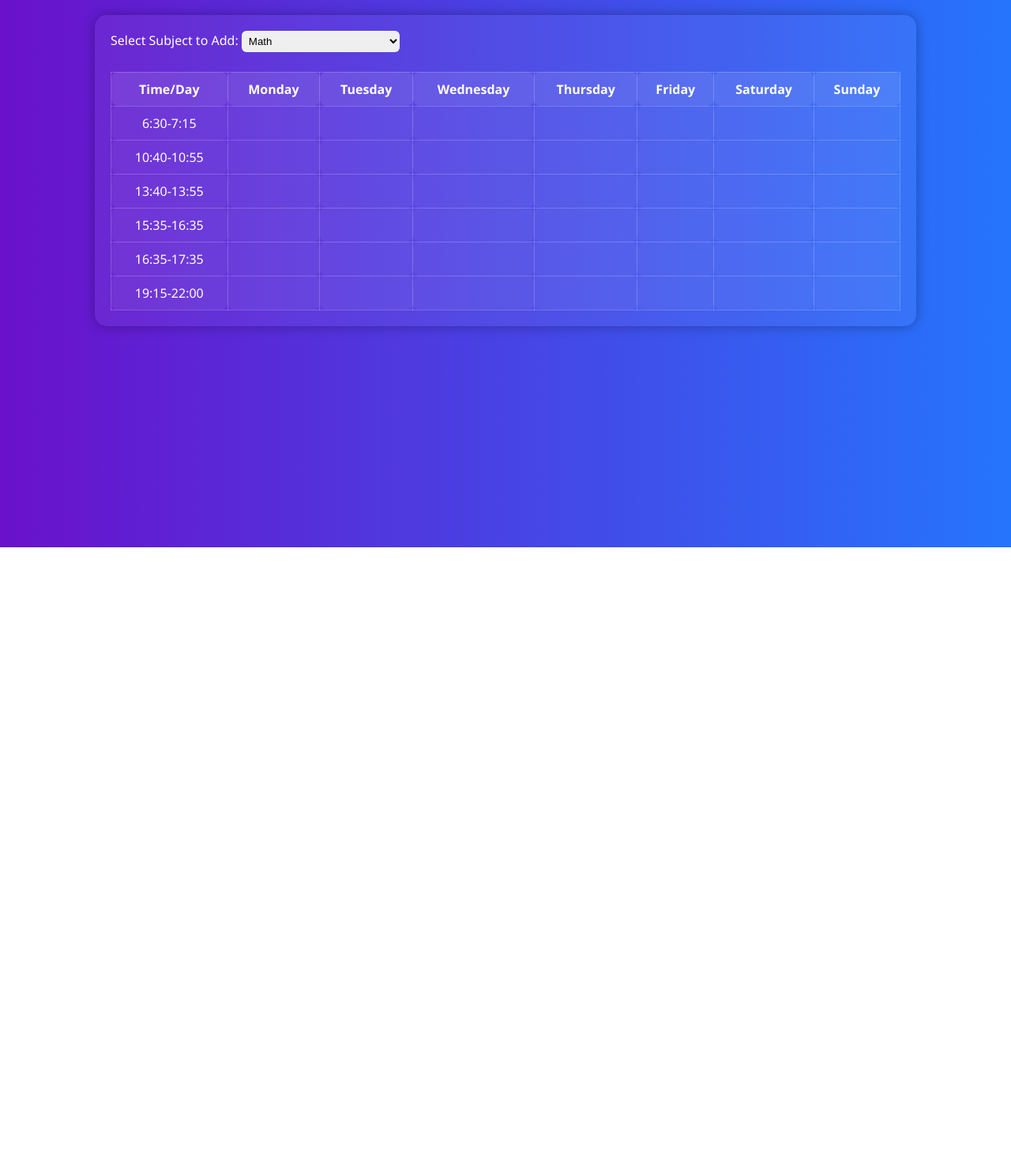
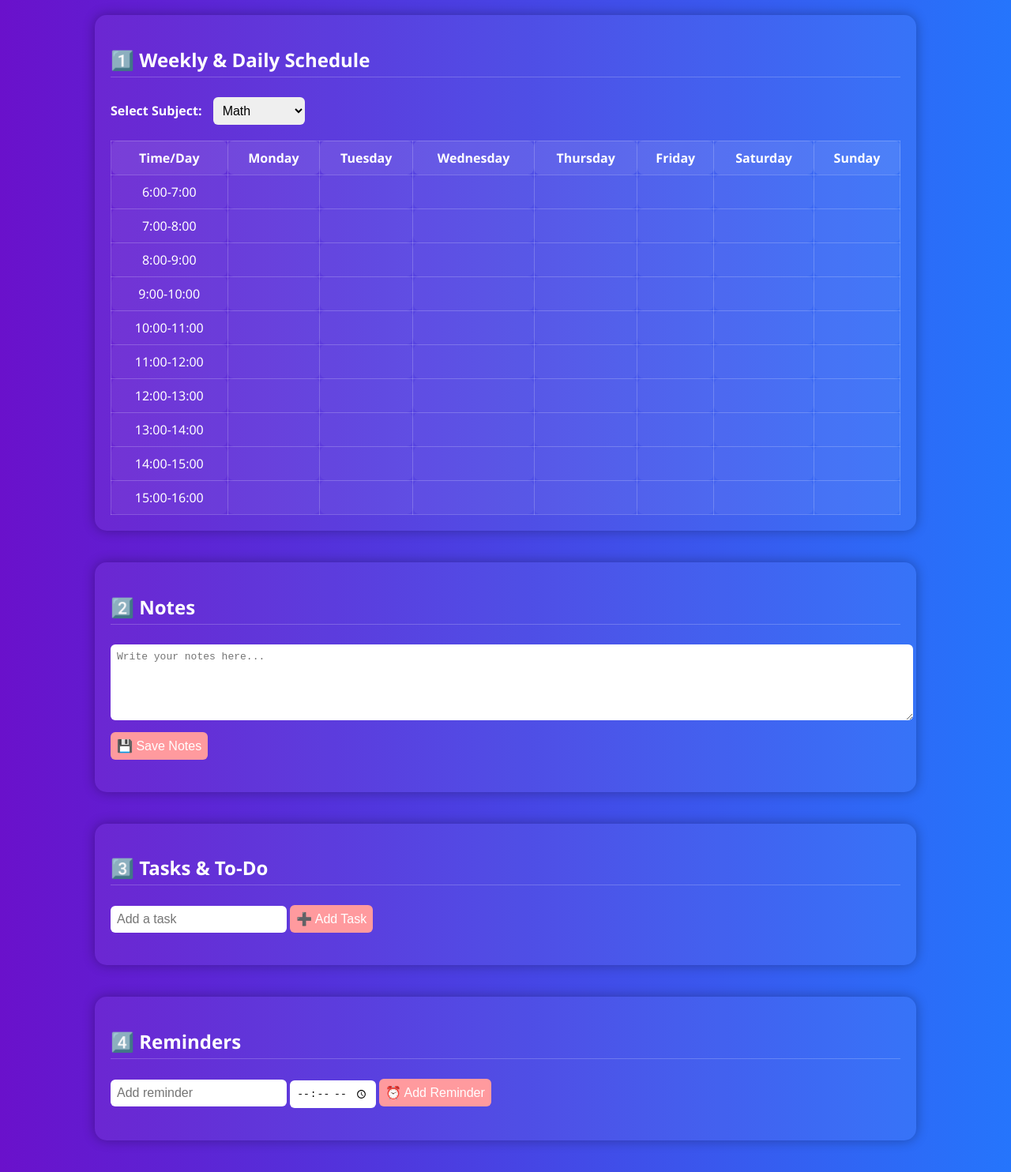
Before and after one commit to huzeydev/Study-organizer, a plain HTML site: page index.html in a window 1280 px wide. Shown: the part 107-1591 px from the top of the page at 79% size. Before the commit the page ends 800 px from the top, so only its background shows below. Drawn offline with Linux system fonts and the light colour scheme.

Commit message:
Update index.html

```diff
--- a/index.html
+++ b/index.html
@@ -3,13 +3,14 @@
 <head>
 <meta charset="UTF-8">
 <meta name="viewport" content="width=device-width, initial-scale=1.0">
-<title>my Weekly & Daily Planner</title>
+<title>Huzeyfa's Study Assistant</title>
 <style>
   body {
     font-family: 'Segoe UI', Tahoma, Geneva, Verdana, sans-serif;
     background: linear-gradient(to right, #6a11cb, #2575fc);
+    color: #fff;
     margin: 0;
-    color: #fff;
+    padding: 0;
   }
   h1 {
     text-align: center;
@@ -23,6 +24,11 @@
     border-radius: 15px;
     padding: 20px;
     box-shadow: 0 0 15px rgba(0,0,0,0.3);
+    margin-bottom: 40px;
+  }
+  h2 {
+    border-bottom: 1px solid rgba(255,255,255,0.2);
+    padding-bottom: 5px;
   }
   table {
     width: 100%;
@@ -47,22 +53,72 @@
     text-decoration: line-through;
     opacity: 0.6;
   }
-  select {
-    padding: 5px;
+  select, input, button, textarea {
+    padding: 8px;
     border-radius: 6px;
     border: none;
-    margin-bottom: 10px;
+    margin: 5px 0;
+    font-size: 1em;
   }
-  #subjectSelect {
-    width: 200px;
+  button {
+    background-color: #ff9a9e;
+    color: #fff;
+    cursor: pointer;
+    transition: 0.3s;
+  }
+  button:hover {
+    background-color: #fad0c4;
+    color: #000;
+  }
+  ul {
+    list-style: none;
+    padding-left: 0;
+  }
+  li {
+    background: rgba(0,0,0,0.2);
+    padding: 10px;
+    margin: 5px 0;
+    border-radius: 10px;
+    display: flex;
+    justify-content: space-between;
+    align-items: center;
+    cursor: pointer;
+    transition: 0.3s;
+  }
+  li.completed {
+    text-decoration: line-through;
+    opacity: 0.6;
+  }
+  .delete-btn {
+    background: #ff4d4d;
+    border: none;
+    padding: 5px 10px;
+    border-radius: 5px;
+    cursor: pointer;
+    color: #fff;
+    font-weight: bold;
+  }
+  .delete-btn:hover {
+    background: #ff1a1a;
+  }
+  label {
+    font-weight: bold;
+    margin-right: 10px;
+  }
+  textarea {
+    width: 100%;
+    resize: vertical;
+    min-height: 80px;
   }
 </style>
 </head>
 <body>
-<h1>📅 My Weekly & Daily Planner</h1>
+
+<h1>📚 Huzeyfa's Study Assistant</h1>
 
 <div class="container">
-  <label for="subjectSelect">Select Subject to Add:</label>
+  <h2>1️⃣ Weekly & Daily Schedule</h2>
+  <label for="subjectSelect">Select Subject:</label>
   <select id="subjectSelect">
     <option value="Math">Math</option>
     <option value="English">English</option>
@@ -90,44 +146,107 @@
         <th>Sunday</th>
       </tr>
     </thead>
-    <tbody id="scheduleBody">
-      <!-- Time slots will be inserted here -->
-    </tbody>
+    <tbody id="scheduleBody"></tbody>
   </table>
 </div>
 
+<div class="container">
+  <h2>2️⃣ Notes</h2>
+  <textarea id="notes" placeholder="Write your notes here..."></textarea>
+  <button onclick="saveNotes()">💾 Save Notes</button>
+  <p id="notesSaved" style="color: #a0ffa0;"></p>
+</div>
+
+<div class="container">
+  <h2>3️⃣ Tasks & To-Do</h2>
+  <input type="text" id="taskInput" placeholder="Add a task">
+  <button onclick="addTask()">➕ Add Task</button>
+  <ul id="taskList"></ul>
+</div>
+
+<div class="container">
+  <h2>4️⃣ Reminders</h2>
+  <input type="text" id="reminderInput" placeholder="Add reminder">
+  <input type="time" id="reminderTime">
+  <button onclick="addReminder()">⏰ Add Reminder</button>
+  <ul id="reminderList"></ul>
+</div>
+
 <script>
+  // --- Schedule ---
   const scheduleBody = document.getElementById('scheduleBody');
-const subjects = document.getElementById('subjectSelect').options;
+  const days = ["Monday","Tuesday","Wednesday","Thursday","Friday","Saturday","Sunday"];
+  const times = ["6:00-7:00","7:00-8:00","8:00-9:00","9:00-10:00","10:00-11:00",
+                 "11:00-12:00","12:00-13:00","13:00-14:00","14:00-15:00","15:00-16:00"];
+  const schedule = {};
 
-const times = ["6:30-7:15", "10:40-10:55", "13:40-13:55", "15:35-16:35", "16:35-17:35", "19:15-22:00"];
+  days.forEach(day => schedule[day] = Array(times.length).fill(""));
 
   function createSchedule() {
-  times.forEach((time, rowIndex) => {
+    times.forEach((time,rowIndex) => {
       const tr = document.createElement('tr');
       const timeCell = document.createElement('td');
       timeCell.textContent = time;
       tr.appendChild(timeCell);
-
-    for(let day = 0; day < 7; day++) {
+      for(let dayIndex=0; dayIndex<7; dayIndex++){
         const td = document.createElement('td');
         td.onclick = () => {
           const subject = document.getElementById('subjectSelect').value;
-        if(td.textContent === subject) {
+          if(td.textContent === subject){
             td.classList.toggle('completed');
           } else {
             td.textContent = subject;
             td.classList.remove('completed');
+            schedule[days[dayIndex]][rowIndex] = subject;
           }
         };
         tr.appendChild(td);
       }
-
       scheduleBody.appendChild(tr);
     });
   }
 
   createSchedule();
+
+  // --- Notes ---
+  function saveNotes(){
+    const notes = document.getElementById('notes').value;
+    localStorage.setItem('myNotes', notes);
+    document.getElementById('notesSaved').textContent = "Notes saved!";
+    setTimeout(()=>{document.getElementById('notesSaved').textContent='';}, 2000);
+  }
+  document.getElementById('notes').value = localStorage.getItem('myNotes') || "";
+
+  // --- Tasks ---
+  const taskList = document.getElementById('taskList');
+  function addTask(){
+    const input = document.getElementById('taskInput');
+    if(input.value === '') return;
+    const li = document.createElement('li');
+    li.textContent = input.value;
+    li.onclick = () => li.classList.toggle('completed');
+    const del = document.createElement('button');
+    del.className = 'delete-btn';
+    del.textContent = '🗑';
+    del.onclick = (e)=>{li.remove(); e.stopPropagation();};
+    li.appendChild(del);
+    taskList.appendChild(li);
+    input.value = '';
+  }
+
+  // --- Reminders ---
+  const reminderList = document.getElementById('reminderList');
+  function addReminder(){
+    const input = document.getElementById('reminderInput');
+    const timeInput = document.getElementById('reminderTime');
+    if(input.value === '' || timeInput.value==='') return;
+    const li = document.createElement('li');
+    li.textContent = `${timeInput.value} - ${input.value}`;
+    reminderList.appendChild(li);
+    input.value = '';
+    timeInput.value = '';
+  }
+
 </script>
 </body>
 </html>
```
Lines whose indentation alone changed are shown as unchanged.
